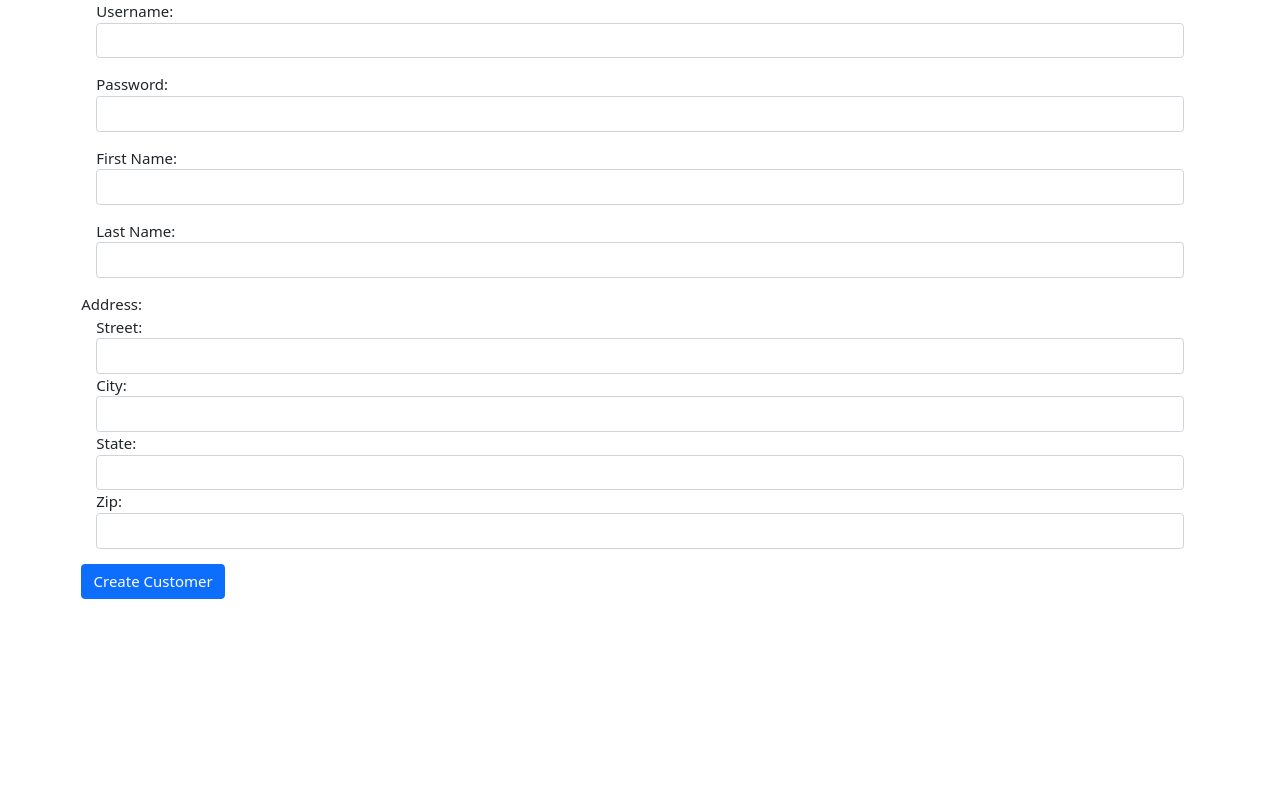
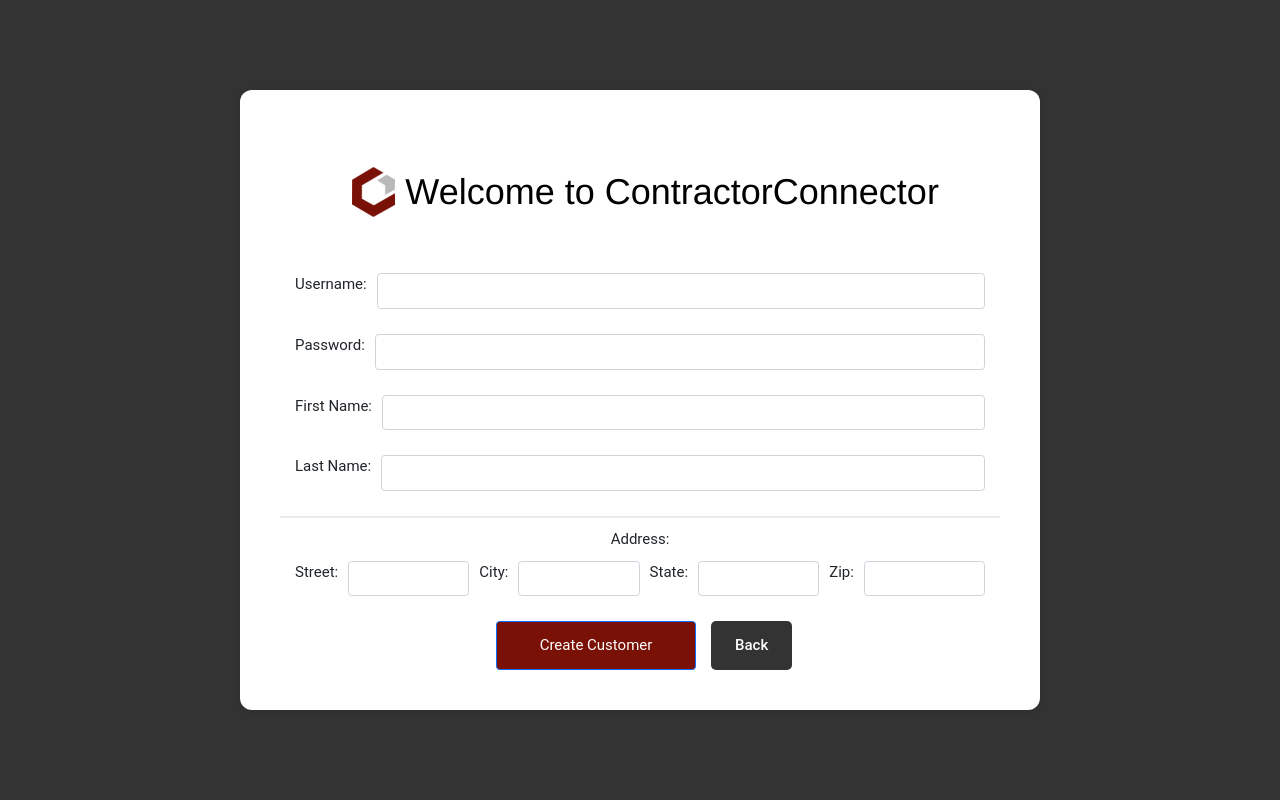
Before and after one commit to jad7qt/DatabaseProject, a PHP site: page /addCustomer.php in a window 1280 px wide. Run offline with PHP 8.4, Linux system fonts and the light colour scheme.

Commit message:
update addCustomer

```diff
--- /dev/null
+++ b/addCustomer.css
@@ -0,0 +1,135 @@
+/* addCustomer.css */
+
+body {
+    background: #333333;
+    display: flex;
+    justify-content: center;
+    align-items: center;
+    height: 100vh;
+    margin: 0;
+    font-family: 'Roboto', sans-serif;
+}
+
+.container {
+    width: 800px;
+    padding: 40px;
+    background: #ffffff;
+    border-radius: 12px;
+    box-shadow: 0px 2px 8px rgba(0, 0, 0, 0.1);
+
+}
+
+h1, h2 {
+    text-align: center;
+    margin-bottom: 40px;
+    color: #333;
+}
+
+.header {
+    text-align: center;
+    margin-bottom: 20px;
+    font-size: 24px;
+    font-weight: bold;
+    display: flex;
+    align-items: center;
+    margin-left: 10%
+}
+
+.logo {
+    height: 50px;
+    margin-right: 10px;
+}
+
+.site-title {
+    font-family: 'Helvetica';
+    margin-top: 40px;
+    font-weight: 300;
+    font-size: 1.5em;
+    color: black;
+    text-align: center;
+}
+
+input {
+    display: block;
+    border: 2px solid #e0e0e0;
+    width: 100%;
+    padding: 10px;
+    margin: 10px 0;
+    border-radius: 5px;
+    font-size: 16px;
+}
+
+label {
+    color: #777;
+    font-size: 16px;
+    padding: 10px 0;
+    display: block;
+}
+
+button {
+    display: inline-block;
+    background: #333;
+    padding: 12px 24px;
+    color: #fff;
+    font-weight: 500;
+    border-radius: 5px;
+    border: none;
+    cursor: pointer;
+    transition: 0.3s;
+}
+
+button:hover {
+    background: #555;
+}
+
+.error {
+    background: #f0f0f0;
+    color: #333;
+    padding: 10px;
+    width: 100%;
+    border-radius: 5px;
+    margin: 20px 0;
+}
+
+/* Add Customer Form Specific Styles */
+
+.row {
+    display: flex;
+    flex-wrap: nowrap;
+    gap: 10px;
+}
+
+.row input {
+    flex: 1;
+}
+
+.mb-3 {
+    margin-bottom: 1rem !important;
+}
+
+#buttonCreateCustomer{
+    background-color: #7a1107;
+    max-width: 200px;
+    margin: 0px;
+    margin-right: 15px;
+    padding: 12px 24px;
+    margin-left: 30%;
+}
+
+#button-layout{
+    display: flex;
+    align-content: center;
+}
+
+#address{
+    text-align: center;
+    margin-bottom: 10px;
+    margin-top: 10px;
+}
+
+#liner{
+    background-color: #ebebeb;
+    padding: 1px;
+    margin-top: 10px;
+    margin-bottom: 10px;
+}
--- a/addCustomer.php
+++ b/addCustomer.php
@@ -28,12 +28,15 @@ if ($_SERVER['REQUEST_METHOD'] == 'POST')
     <link href="https://cdn.jsdelivr.net/npm/bootstrap@5.1.3/dist/css/bootstrap.min.css" rel="stylesheet" integrity="sha384-1BmE4kWBq78iYhFldvKuhfTAU6auU8tT94WrHftjDbrCEXSU1oBoqyl2QvZ6jIW3" crossorigin="anonymous">
 
     <link rel="icon" type="image/png" href="http://www.cs.virginia.edu/~up3f/cs4750/images/db-icon.png" />
-
-
+    <link rel="stylesheet" href="addCustomer.css">
 </head>
 
 <body>
 <div class="container">
+<div class="header">
+    <img src="images/logo_blank.png" alt="Logo" class="logo">
+    <h1 class="site-title">Welcome to ContractorConnector</h1>
+</div>
 <form name="mainForm" action="addCustomer.php" method="post">
         <div class="row mb-3 mx-3">
             Username:
@@ -51,7 +54,10 @@ if ($_SERVER['REQUEST_METHOD'] == 'POST')
             Last Name:
             <input type="text" class="form-control" name="lname" required/>
         </div>
+        <div id="liner"></div>
+        <div id="address">
         Address:
+        </div>
         <div class="row mb-3 mx-3">
             Street:
             <input type="text" class="form-control" name="st" required/>
@@ -63,7 +69,10 @@ if ($_SERVER['REQUEST_METHOD'] == 'POST')
             <input type="text" class="form-control" name="zip" required/>
         </div>
         <input type="hidden" name="type" value="Customer" />
-        <input type="submit" class="btn btn-primary" name="actionBtn" value="Create Customer" title="class to add Customer/User" />
+        <div id="button-layout">
+        <input id="buttonCreateCustomer" type="submit" class="btn btn-primary" name="actionBtn" value="Create Customer" title="class to add Customer/User" />
+        <button type="button" onclick="window.location.href='login.php';" name="actionBtn" value="Back">Back</button>
+        </div>
     </form>
 </div>
 </body>
--- a/login.php
+++ b/login.php
@@ -97,6 +97,7 @@ if (isset($_POST['uname']) && isset($_POST['password']) && !empty($_POST['action
             <label>Password</label>
             <input type="password" name="password" placeholder="Password"><br>
             <button type="submit" name="actionBtn" value="Login">Login</button>
+            <button type="button" onclick="window.location.href='addCustomer.php';" name="actionBtn" value="SignUp">SignUp</button>
         </form>
     </main>
 
```
Also changed, not shown: LOGIN.html (added, +45 -0 lines), homepage.css (+25 -7 lines), homepage.php (+4 -3 lines), style.css (+78 -33 lines), homepage.js (deleted).
